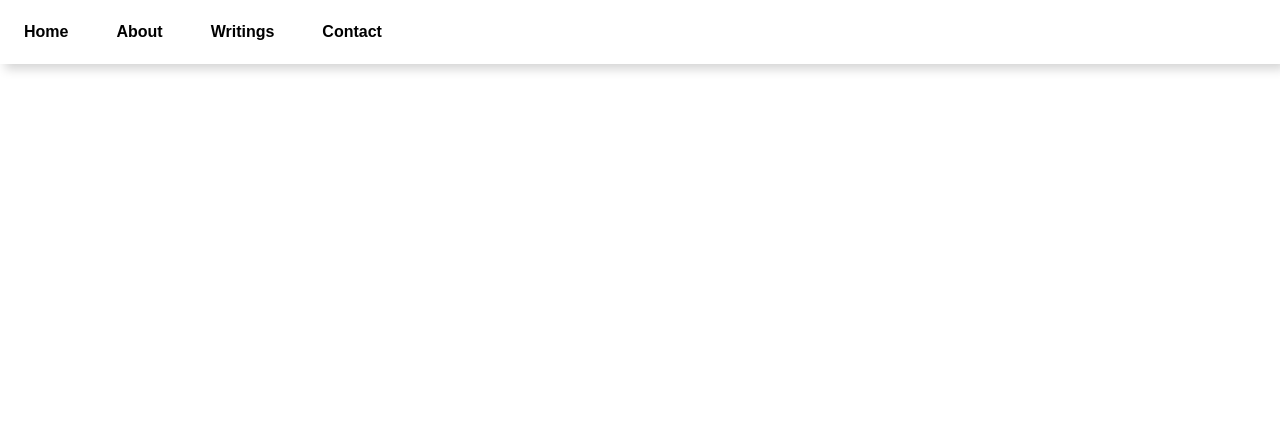
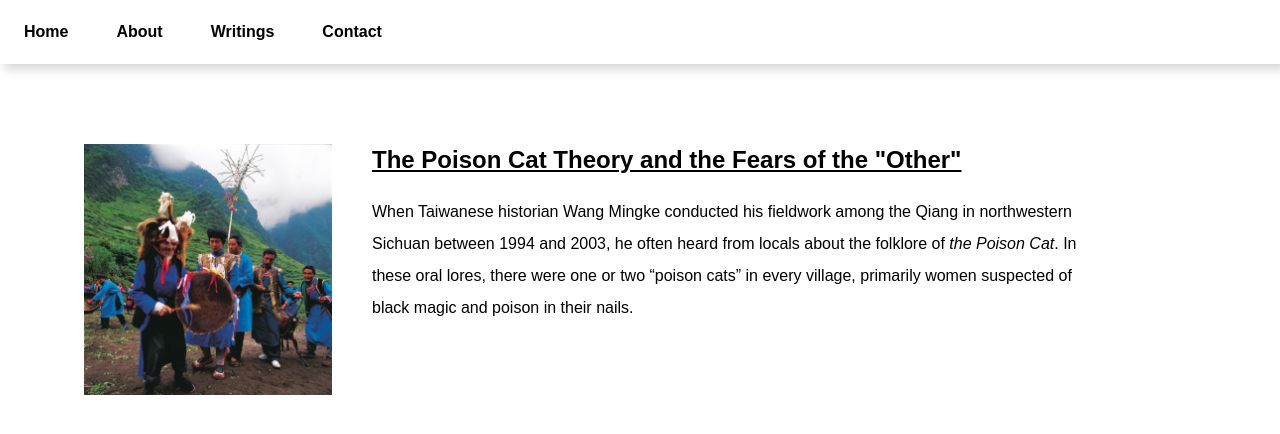
Before and after one commit to fengdiane/fengdiane.github.io, a Jekyll site: the page built from writings.html, in a window 1280 px wide. Shown: the top 434 px of the page. Built offline with Jekyll 4.4.1, drawn with Linux system fonts in a browser that asks for light colours.

Commit message:
Squashed commit of the following:
commit 0478c9f0faca28405b5af4bde2e944ae2dcd61b2
Author: matthew-matvei <matthew.d.james87@gmail.com>
Date:   Sun Jul 17 22:22:45 2022 +1000

    End excerpt mid-way through first paragraph

commit 9ab3da6020767fc077d2e83643a5ec93ca41d920
Author: matthew-matvei <matthew.d.james87@gmail.com>
Date:   Sun Jul 17 22:20:25 2022 +1000

    Implement change requests

commit 089a8233190f464be21e3b91aec7760fc0539700
Author: matthew-matvei <matthew.d.james87@gmail.com>
Date:   Sun Jul 17 22:11:25 2022 +1000

    Arrange writings listings

commit 18e615fcad260bac1bf1a13ed7d627751b336e12
Author: matthew-matvei <matthew.d.james87@gmail.com>
Date:   Sun Jul 17 21:50:04 2022 +1000

    Add post tags

commit 1c12d0e531575bf5b3351585e40f494848a53119
Author: matthew-matvei <matthew.d.james87@gmail.com>
Date:   Sun Jul 17 21:24:32 2022 +1000

    Rename Diane to Dan

commit ce3bfd418962fa60d8583bf29e82efe0ce60c162
Author: matthew-matvei <matthew.d.james87@gmail.com>
Date:   Sun Jul 17 21:22:16 2022 +1000

    Finalise post

commit 0addf1e9cd842e3a3875481f04c3ed09b05838db
Author: matthew-matvei <matthew.d.james87@gmail.com>
Date:   Sat Jul 16 20:45:12 2022 +1000

    Add line break before footnotes

commit 47843c14261152cba306e3b205f245210d120508
Author: matthew-matvei <matthew.d.james87@gmail.com>
Date:   Sat Jul 16 20:44:34 2022 +1000

    Style posts differently

commit cf48a07c463237fdb563d9f367d8393d3763aae2
Author: matthew-matvei <matthew.d.james87@gmail.com>
Date:   Sat Jul 16 19:50:43 2022 +1000

    First post!

commit 72b20a821cedf2f11496ca9c882a68907fcd0e73
Author: matthew-matvei <matthew.d.james87@gmail.com>
Date:   Sat Jul 16 19:50:27 2022 +1000

    Include Markdown cheat sheet

commit d2b958ca9d1f2cde4af3b4fef7ed5ef6ccacb0ab
Author: matthew-matvei <matthew.d.james87@gmail.com>
Date:   Tue Jul 12 20:40:57 2022 +1000

    Avoid default unordered list styling

commit 4b9dcdb76bc25eca0ecb2674cf3e2b231a97902f
Author: matthew-matvei <matthew.d.james87@gmail.com>
Date:   Tue Jul 12 20:14:22 2022 +1000

    List any blog posts

commit 80f3254888d1e695da2050f854b065a1861dfc64
Author: matthew-matvei <matthew.d.james87@gmail.com>
Date:   Tue Jul 12 20:14:02 2022 +1000

    Update Jekyll config

commit 48994b52210f54e1a79aea9ae854eaa816c86599
Author: matthew-matvei <matthew.d.james87@gmail.com>
Date:   Tue Jul 12 20:13:50 2022 +1000

    Describe how to add blog posts

```diff
--- a/_config.yml
+++ b/_config.yml
@@ -1,3 +1,10 @@
+defaults:
+    - scope:
+          path: ""
+          type: "posts"
+      values:
+          layout: "post"
+
 plugins:
     - jekyll-sitemap
     - jekyll-seo-tag
@@ -5,7 +12,7 @@ plugins:
 exclude:
     - start.sh
 
+future: true
 strict_front_matter: true
 livereload: true
-incremental: true
 open_url: true
--- a/_layouts/default.html
+++ b/_layouts/default.html
@@ -3,7 +3,7 @@
     <head>
         <meta charset="utf-8" />
         <meta name="viewport" content="width=device-width, initial-scale=1" />
-        <meta name="description" content="Dandan (Diane) Feng's personal profile" />
+        <meta name="description" content="Dan Feng's personal profile" />
         <link rel="apple-touch-icon" sizes="180x180" href="/assets/img/apple-touch-icon.png" />
         <link rel="icon" type="image/png" sizes="32x32" href="/assets/img/favicon-32x32.png" />
         <link rel="icon" type="image/png" sizes="16x16" href="/assets/img/favicon-16x16.png" />
@@ -11,7 +11,9 @@
         <link rel="stylesheet" href="/assets/fontawesome/css/brands.min.css" />
         <link rel="stylesheet" href="/assets/fontawesome/css/solid.min.css" />
         <link rel="stylesheet" href="/assets/css/styles.css" />
-        {% seo %}
+        {% if page.layout == "post" %}
+        <link rel="stylesheet" href="/assets/css/post.css" />
+        {% endif %} {% seo %}
     </head>
     <body>
         {% include navigation.html %}
--- /dev/null
+++ b/_posts/2022-07-16-the-poison-cat-theory-and-the-fears-of-the-'other'.md
@@ -0,0 +1,43 @@
+---
+title: The Poison Cat Theory and the Fears of the "Other"
+tags: poison-cat qiang othering inclusivity demagogues marginalised-women
+featured-image: /assets/img/qiang-man-playing-drum.jpg
+excerpt_separator: <!--END EXCERPT-->
+---
+
+When Taiwanese historian Wang Mingke conducted his fieldwork among the Qiang in northwestern Sichuan between 1994 and 2003, he often heard from locals about the folklore of _the Poison Cat_. In these oral lores, there were one or two "poison cats" in every village, primarily women suspected of black magic and poison in their nails.<!--END EXCERPT--> Some believed that when they slept at night, their souls left the bodies and manifested as animals such as cows, horses, or cats, depending on which animal fur they touched in their hidden collection, to startle villagers and cause them to fall off cliff trails. When they grew old and frail, they could only transmorph into cats and contaminate food and drinks with the poison in their fingernails. Some told stories about them flying to the banquets of poison cats to revel, gamble, and feast on human flesh, usually of children and husbands of those who lost in the gambling since most suspected poison cats were women.
+
+| ![Qiang man]({{ page.featured-image }})                                                                                                               |
+| ----------------------------------------------------------------------------------------------------------------------------------------------------- |
+| The inhabitants of the eastern fringe of the Qinghai Tibet Plateau were identified by the Chinese as "the Qiang."[^1] Image by Wan Yuchuan via UNESCO |
+
+Wang's research interest in discovering social realities underneath social representations led to the development of the _Poison Cat Theory_. According to his book _毒藥貓理論： 恐懼與暴力的社會根源_[^2], there were distinct boundaries in Qiang communities when it came to resources such as grazing land, a result of rivalry amongst them living in isolated mountainous areas. The Qiang inhabited an area between upstream Tibet and downstream regions of Han Chinese. However, for a long time, they did not identify as an ethnic group but rather Rrmea ("us" in Qiangic), a group consisting of several villages. This concept was rather relative: for one person, Rrmea was people in the same village/nearby villages. Anyone from upstream, who might identify as Rrmea, was considered violent Manzi (barbarian), and anyone from downstream was considered cunning Han people.
+
+| ![Overlap brook lake pillbox](https://upload.wikimedia.org/wikipedia/commons/8/81/Overlap_brook_lake_pillbox.JPG) |
+| ----------------------------------------------------------------------------------------------------------------- |
+| The image shows the Qiang Diaolou (pillbox). Image by Memes via Wikimedia Commons.                                |
+
+As migration was not common in Qiang communities, most people who moved to Rrmea village were women who arrived after marrying the locals. In this social context, women who crossed the social and geographical boundaries were considered dangerous and poisonous as a result of othering and hostility towards the outside of Rrmea[^3]. They were also suspected of colluding with the outside enemies, as the stories of poison cat banquet go.
+
+Wang argues that women in patriarchal societies like Qiang are generally marginalised and excluded from power structures to different extents. They were considered neither insiders nor outsiders to men and thus vulnerable to collective mistrust and blame when the communities were confronted with stress and conflicts. Wang expands on this as a theory to examine the social roots of fear and violence toward the unclassifiable people with a marginal status in human society. Through this lens, he analysed nationalism in Germany in the 18th and 19th centuries, religious conflict in Ayodhya, India, in 1992, and the '228' incident in Taiwan in his book.
+
+I came across this book through my research for an art exhibition exploring othering and inclusion. From a Chinese artist moving to Austria in the 80's to an Indonesian artist living in Australia now, the exploration of identification remains a recurring theme, and probably an even more relevant one in the post-pandemic times, where I have witnessed artists as a bonding force for a splitting world.
+
+Back to Wang's book, what interests me most is how the imagination or fear of becoming a minority drives the mistrust and violence towards the "inner others." He wrote (translation provided by me):
+
+> "For people who believe in white nationalism, white supremacism or Christian right, promoted and widely acknowledged values in the western societies such as liberalism, multiculturalism, feminism, acknowledgement of multigender, humanitarian aid for refugees and antiracism make them feel like 'politically incorrect' minorities (despite that the reality is probably the opposite)."
+
+One example is Anders Behring Breivik's crime of killing 69 participants of a Workers' Youth League summer camp in a mass shooting on the island of Utøya. In his text entitled _2083: A European Declaration of Independence_, it is clear that he worries about a "Muslim takeover" of Norway and blames western intellectuals from the Frankfurt school or labor party, which can be seen as the poison cats inside, for collusion with the Muslims, the "outside evil". The same can be witnessed in the racial hatred towards Chinese Americans in the U.S. due to mistrust and animosity towards China. Wang also argues that, compared to the large-scale violence historians recorded, micro-level aggression inflicted by the same perpetrators on their closed communities might be greater collectively and should not be overlooked.
+
+In the Qiang community, an idiom went, "There is no village without poison cats," for poison cats ward off even greater evil from outside. Wang sees this as a vague understanding that the concept of poison cats was constructed to unite a community. However, unfortunately, it is being utilised by business or political groups for their gains, e.g., Donald Trump's campaign promise to build a wall along the United States-Mexican border to keep out "criminals and rapists". At the same time, demagogues are exacerbated by the algorithms to feed the attention economy.
+
+In one version of the Qiang folklore, a woman was found to be a "poison cat" by her husband and deserted as a result. She then tried to wash off her poison in rivers till she came to the ninth river when the god appeared and stopped her; otherwise, poison cats would go extinct. In fact, Qiang people very seldom inflicted violence on "poison cats". Wang never had a chance to interview a person who was suspected to be a "poison cat", because villagers would not identify one to him, worrying of harm to her and her daughters (the black magic was believed to pass on from mothers to daughters). This differentiates the poison cats phenomenon from the historical witch hunting in the west, and the agency in poison cats to fight back also slightly separates themselves from scapegoats. Wang sees it as the wisdom of inclusivity of heterogeny and heterodoxy. Similarly, john a. powell states, "No matter how homogenous a society may appear along one dimension of difference, it will always contain a multitude of possible diversities along other dimensions of human difference"[^4]. The attempts to purify communities to solve conflicts often ironically lead to more tension inside and hostility outside.
+
+The author Wang Mingke recently replied to my inquiry on translation, explaining that the book is currently being translated into Korean and Japanese, but not in English. Readers can find the book in Chinese in paperback and on [Google books](https://books.google.com.au/books/about/%E6%AF%92%E8%97%A5%E8%B2%93%E7%90%86%E8%AB%96.html?id=4Q13zgEACAAJ&redir_esc=y).
+
+---
+
+[^1]: Wang Mingke, “A Historical Anthropological Perspective on Surprising Discoveries in the Archaeology of Ancient China”, Procedia Social and Behavioral Sciences 2 (2010) 7392–7398
+[^2]: Wang Mingke, _毒藥貓理論： 恐懼與暴力的社會根源_ (Taiwan: Asian Culture Publishing, 2021)
+[^3]: For elaboration on the connection between crossing boundaries and pollution, please see: Mary Douglas, _Purity and Danger: An Analysis of Concepts of Pollution and Taboo_ (New York: Routledge, ARK edition, 1984; first published in 1966).
+[^4]: John. A. Powell, “The Problem of Othering: Towards Inclusiveness and Belonging”, Othering and Belonging: Expanding the circle of human concern, issue 1 (2016): 14-39
--- a/_sass/main.scss
+++ b/_sass/main.scss
@@ -23,13 +23,15 @@ figcaption {
 
 .exhibition-items,
 .education-items,
-.experience-items {
+.experience-items,
+.blog-post-items {
     padding: 0;
 }
 
 .exhibition-item,
 .education-item,
-.experience-item {
+.experience-item,
+.blog-post-item {
     list-style: none;
 }
 
@@ -42,3 +44,11 @@ figcaption {
 p:first-of-type {
     margin-top: 0;
 }
+
+.writings-post-title {
+    margin-top: 0;
+}
+
+.writings-post-title > a {
+    color: black;
+}
--- a/about.html
+++ b/about.html
@@ -5,7 +5,7 @@ title: About
 
 <div class="col-3 col-2-lg col-4-md">
     <div class="gutter">
-        <img src="/assets/img/profile.jpeg" alt="Dandan Diane Feng" class="responsive-img" />
+        <img src="/assets/img/profile.jpeg" alt="Dan Feng" class="responsive-img" />
         <figcaption>Photograph: Nana</figcaption>
     </div>
 </div>
--- /dev/null
+++ b/assets/css/post.scss
@@ -0,0 +1,34 @@
+---
+---
+
+p {
+    margin: 2rem 0;
+}
+
+img {
+    max-width: 100%;
+}
+
+tbody tr td {
+    color: #747474;
+    padding: 0 3rem;
+    text-align: center;
+}
+
+@media all and (max-width: 600px) {
+    tbody tr td {
+        padding: 1rem;
+    }
+}
+
+.footnote {
+    margin-left: 0.2rem;
+}
+
+.footnotes {
+    font-size: smaller;
+}
+
+.footnotes > ol > li > p {
+    margin: 1rem 0;
+}
--- a/index.html
+++ b/index.html
@@ -5,10 +5,10 @@ title: Home
 
 <div class="col-4 col-6-md">
     <div class="gutter">
-        <h1>Diane Dandan Feng</h1>
+        <h1>Dan Feng</h1>
         <p class="bio">
-            Diane Dandan Feng is a curator whose curatorial practice revolves around hybrid identities, algorithmically
-            shaped social actions, digital activism and cyber culture.
+            Dan Feng is a curator whose curatorial practice revolves around hybrid identities, algorithmically shaped
+            social actions, digital activism and cyber culture.
         </p>
     </div>
 </div>
--- a/writings.html
+++ b/writings.html
@@ -2,3 +2,21 @@
 layout: default
 title: Writings
 ---
+
+<ul class="blog-post-items">
+    {% for post in site.posts %}
+    <li class="blog-post-item">
+        <div class="col-3 col-4-md">
+            <div class="gutter">
+                <a href="{{ post.url }}"><img src="{{ post.featured-image }}" class="responsive-img" /></a>
+            </div>
+        </div>
+        <div class="col-8">
+            <div class="gutter">
+                <h2 class="writings-post-title"><a href="{{ post.url }}">{{ post.title }}</a></h2>
+                {{ post.excerpt }}
+            </div>
+        </div>
+    </li>
+    {% endfor %}
+</ul>
```
Also changed, not shown: other parts of about.html (+1 -1 lines), _layouts/post.html (added, +7 -0 lines), README.md, assets/img/qiang-man-playing-drum.jpg (added).
